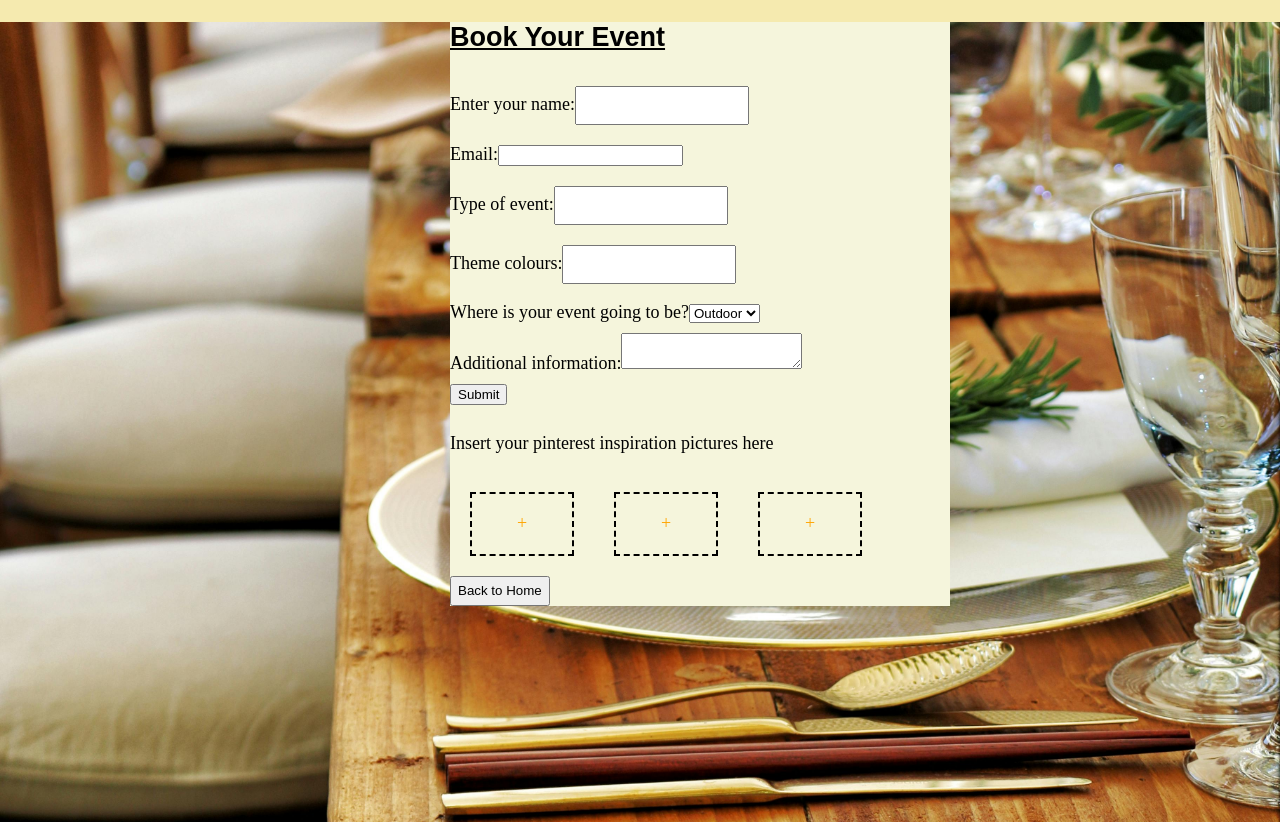
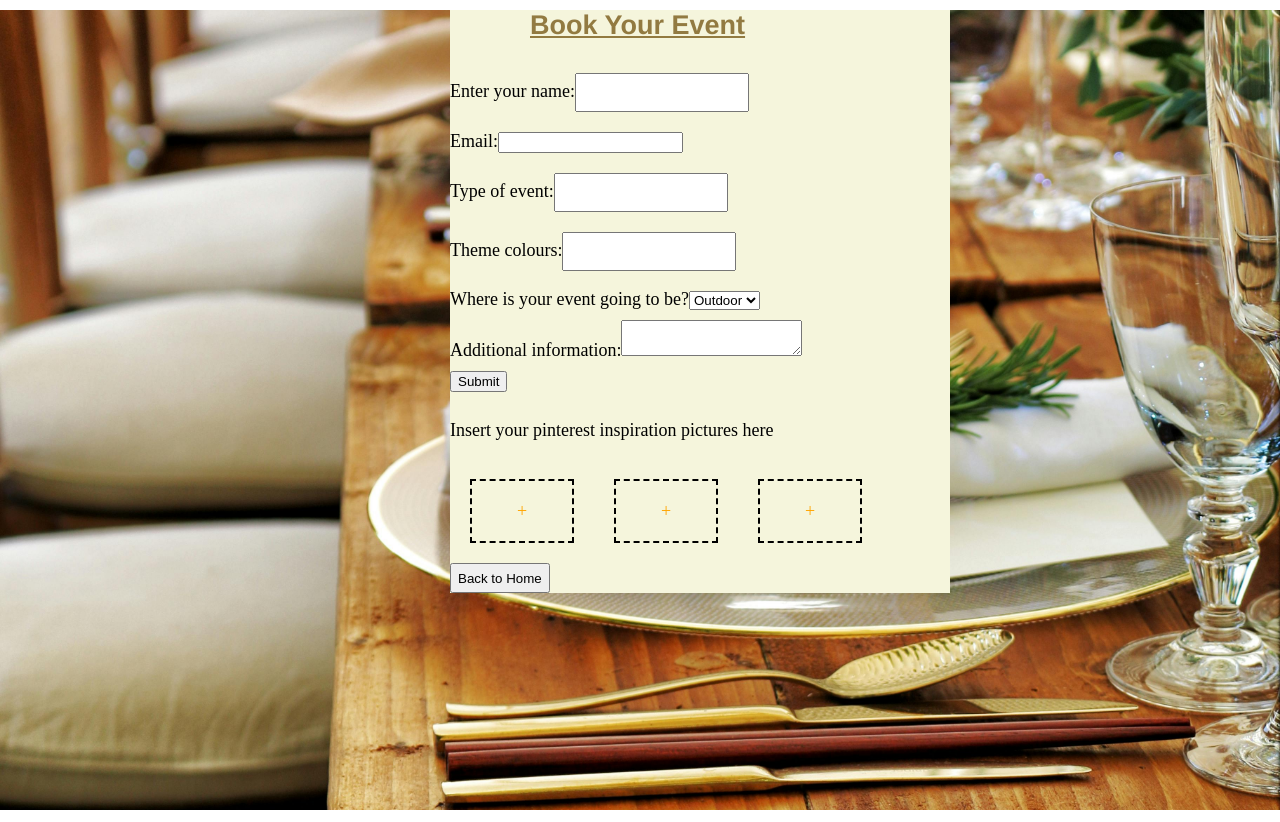
Before and after one commit to Kiaritha/event-app, a React (Create React App) app: page /book-event in a window 1280 px wide. Built offline with nearby package versions, Linux system fonts and the light colour scheme.

Commit message:
Modified the css file

```diff
--- a/src/EventForm.css
+++ b/src/EventForm.css
@@ -1,5 +1,5 @@
 body{
-    background-color: rgb(245, 234, 175);
+
     font-size: large;
 
 }
@@ -23,8 +23,13 @@ select{
     margin-bottom: 10px;
 }
 h2{
+    margin-left: 80px;
+    margin-top: 10px;
     text-decoration: underline;
-    font-family: sans-serif;
+    font-family: 'Franklin Gothic Medium', 'Arial Narrow', Arial, sans-serif;
+    justify-content: center;
+    align-items: center;
+    color: rgba(121, 91, 25, 0.795);
 }
 .event-form{
     margin-left: 450px;
```
